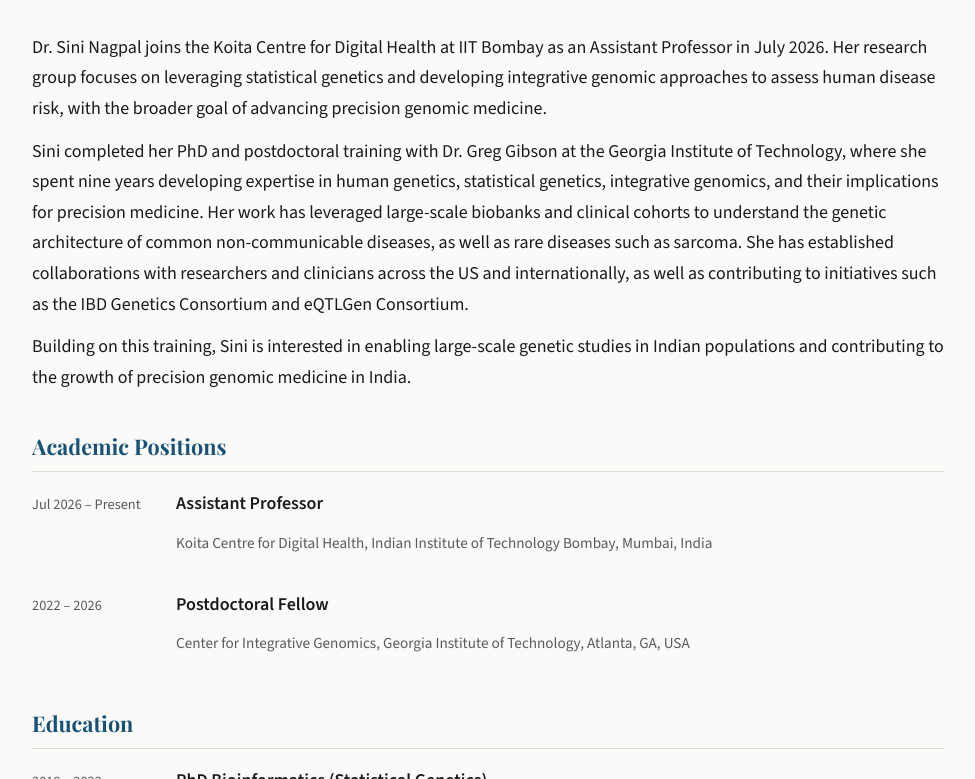
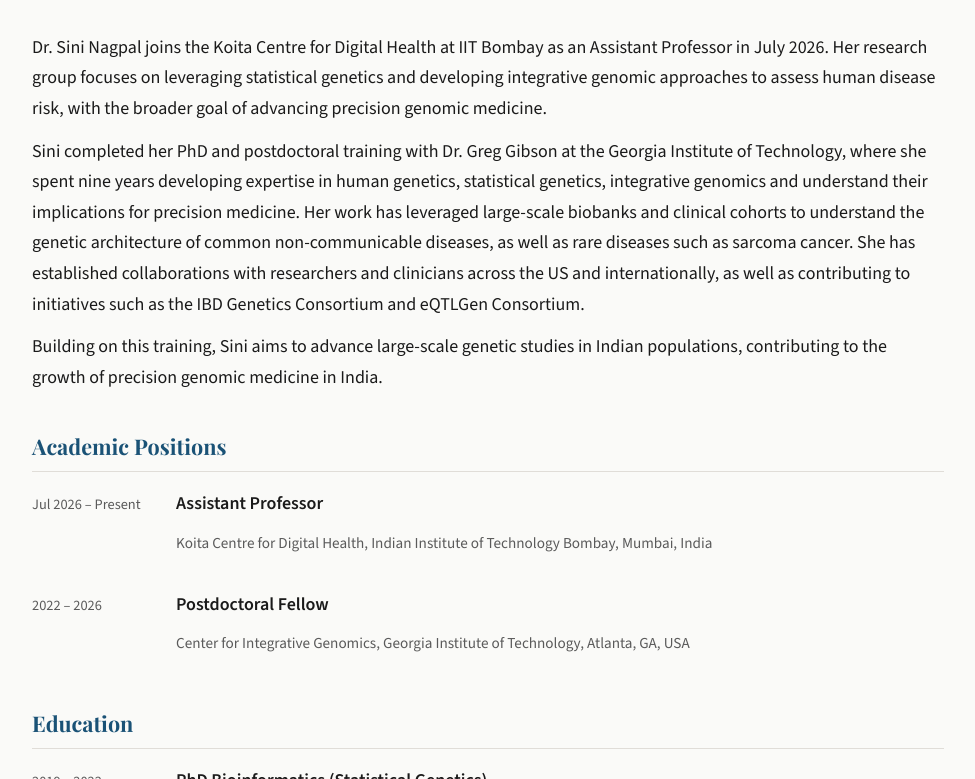
Before and after one commit to nagpallab/nagpallab.github.io, a Jekyll site: the page built from pi.md, in a window 1280 px wide and 900 px high, scrolled down 314 px, cut to the strip 121-900 px from the top of the window. Shown: the whole strip, without its empty margins (152-1127 px from the left). Built offline with Jekyll 4.4.1, drawn with Linux system fonts in a browser that asks for light colours.

Commit message:
Update pi.md

```diff
--- a/pi.md
+++ b/pi.md
@@ -22,9 +22,9 @@
 <div class="pi-section">
   <p>Dr. Sini Nagpal joins the Koita Centre for Digital Health at IIT Bombay as an Assistant Professor in July 2026. Her research group focuses on leveraging statistical genetics and developing integrative genomic approaches to assess human disease risk, with the broader goal of advancing precision genomic medicine.</p>
 
-  <p>Sini completed her PhD and postdoctoral training with Dr. Greg Gibson at the Georgia Institute of Technology, where she spent nine years developing expertise in human genetics, statistical genetics, integrative genomics, and their implications for precision medicine. Her work has leveraged large-scale biobanks and clinical cohorts to understand the genetic architecture of common non-communicable diseases, as well as rare diseases such as sarcoma. She has established collaborations with researchers and clinicians across the US and internationally, as well as contributing to initiatives such as the IBD Genetics Consortium and eQTLGen Consortium.</p>
+  <p>Sini completed her PhD and postdoctoral training with Dr. Greg Gibson at the Georgia Institute of Technology, where she spent nine years developing expertise in human genetics, statistical genetics, integrative genomics and understand their implications for precision medicine. Her work has leveraged large-scale biobanks and clinical cohorts to understand the genetic architecture of common non-communicable diseases, as well as rare diseases such as sarcoma cancer. She has established collaborations with researchers and clinicians across the US and internationally, as well as contributing to initiatives such as the IBD Genetics Consortium and eQTLGen Consortium.</p>
 
-  <p>Building on this training, Sini is interested in enabling large-scale genetic studies in Indian populations and contributing to the growth of precision genomic medicine in India.</p>
+  <p>Building on this training, Sini aims to advance large-scale genetic studies in Indian populations, contributing to the growth of precision genomic medicine in India.</p>
 </div>
 
 <div class="pi-section">
```
